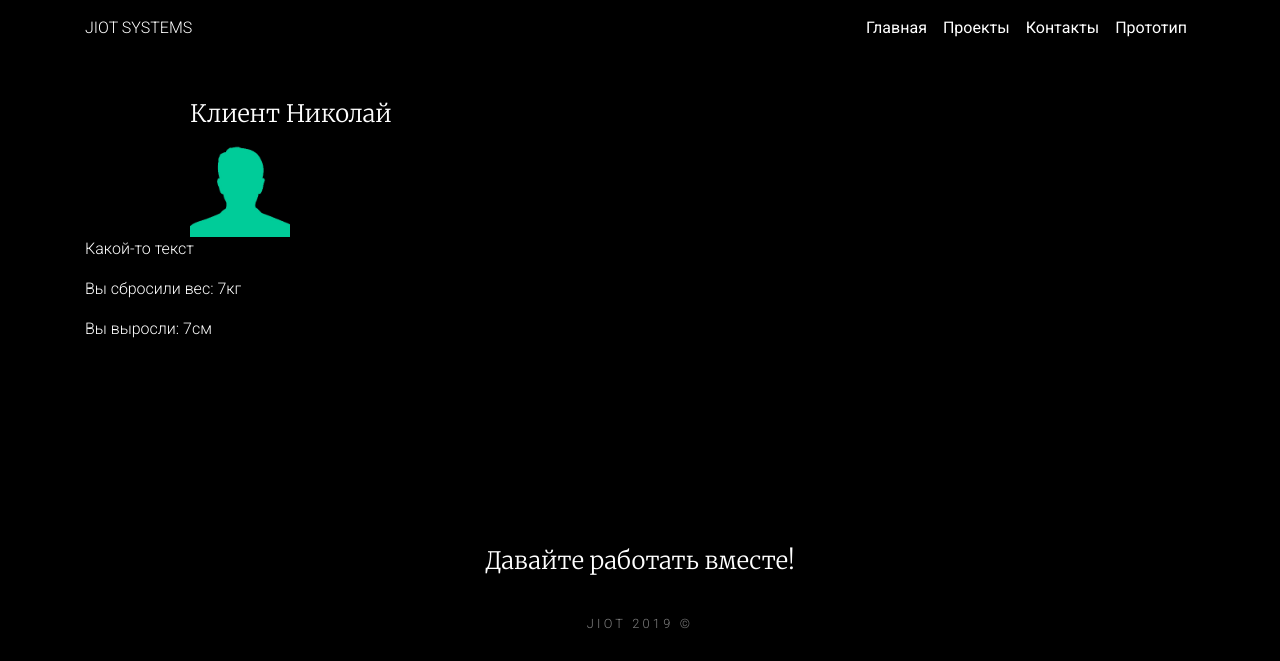
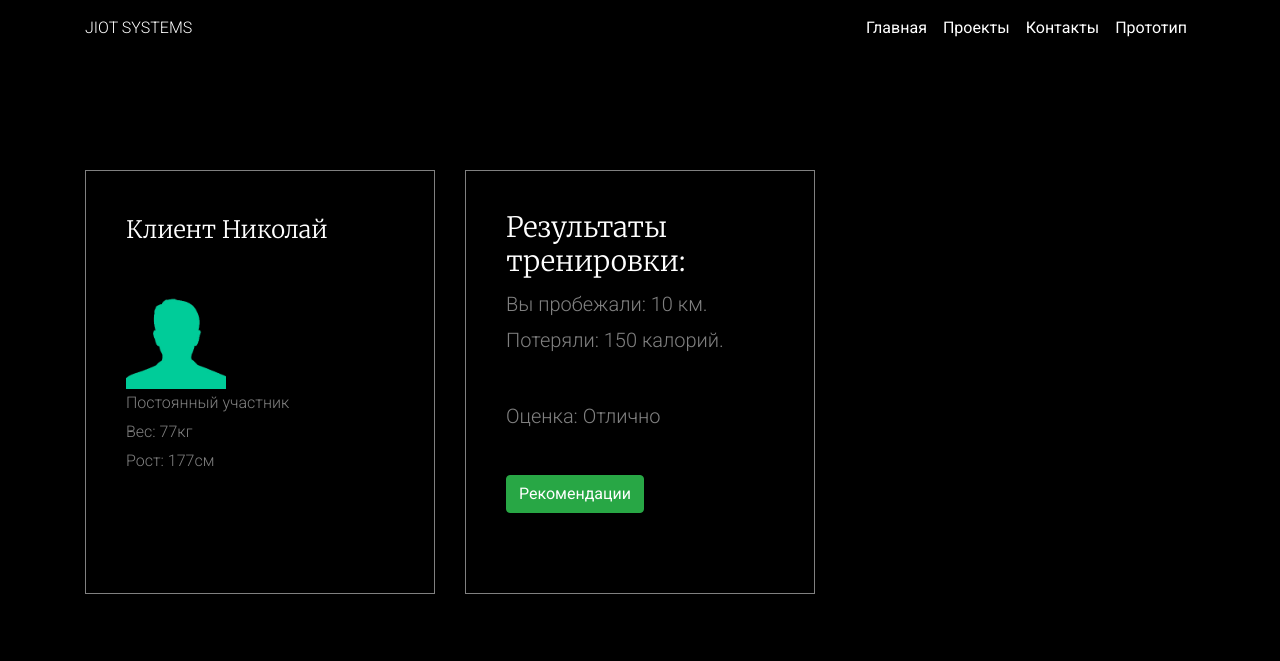
Before and after one commit to NickIceman/JIOT, a plain HTML site: page result_test.html in a window 1280 px wide. Shown: the top 661 px of the page. Drawn offline with nearby package versions, Linux system fonts and the light colour scheme.

Commit message:
Update result

```diff
--- a/result_test.html
+++ b/result_test.html
@@ -65,15 +65,27 @@
 
     <section id="hero">
         <div class="container">
-            <div class="heading-content">
-                <h4>Клиент Николай</h4>
-                <img src="./assets/images/avatar.jpg" alt="avatar" style="width: 100px;">
+            <div class="row row-flex margintop-lg">
+                <div class="col-lg-4 col-md-12 d-flex">
+                    <div class="blog-post col">
+                        <h4>Клиент Николай</h4>
+                        <img src="./assets/images/avatar.jpg" alt="avatar" style="width: 100px;">
+                        <p>Постоянный участник
+                            <br>Вес: 77кг
+                            <br>Рост: 177см</p>
+                    </div>
+                </div>
+                <div class="col-lg-4 col-md-12 d-flex">
+                    <div class="blog-post col">
+                        <div class="heading-content">
+                            <h3>Результаты тренировки:</h3>
+                            <p>Вы пробежали: 10 км. Потеряли: 150 калорий.</p>
+                            <p>Оценка: Отлично</p>
+                            <p><a href="#" class="btn btn-success" style="cursor: not-allowed;">Рекомендации</a></p>
+                        </div>
+                    </div>
+                </div>
             </div>
-            <div style="color: #fff;">
-                <p>Какой-то текст</p>
-                <p>Вы сбросили вес: 7кг</p>
-                <p>Вы выросли: 7см</p>
-           </div>
         </div>
     </section>
 
```
